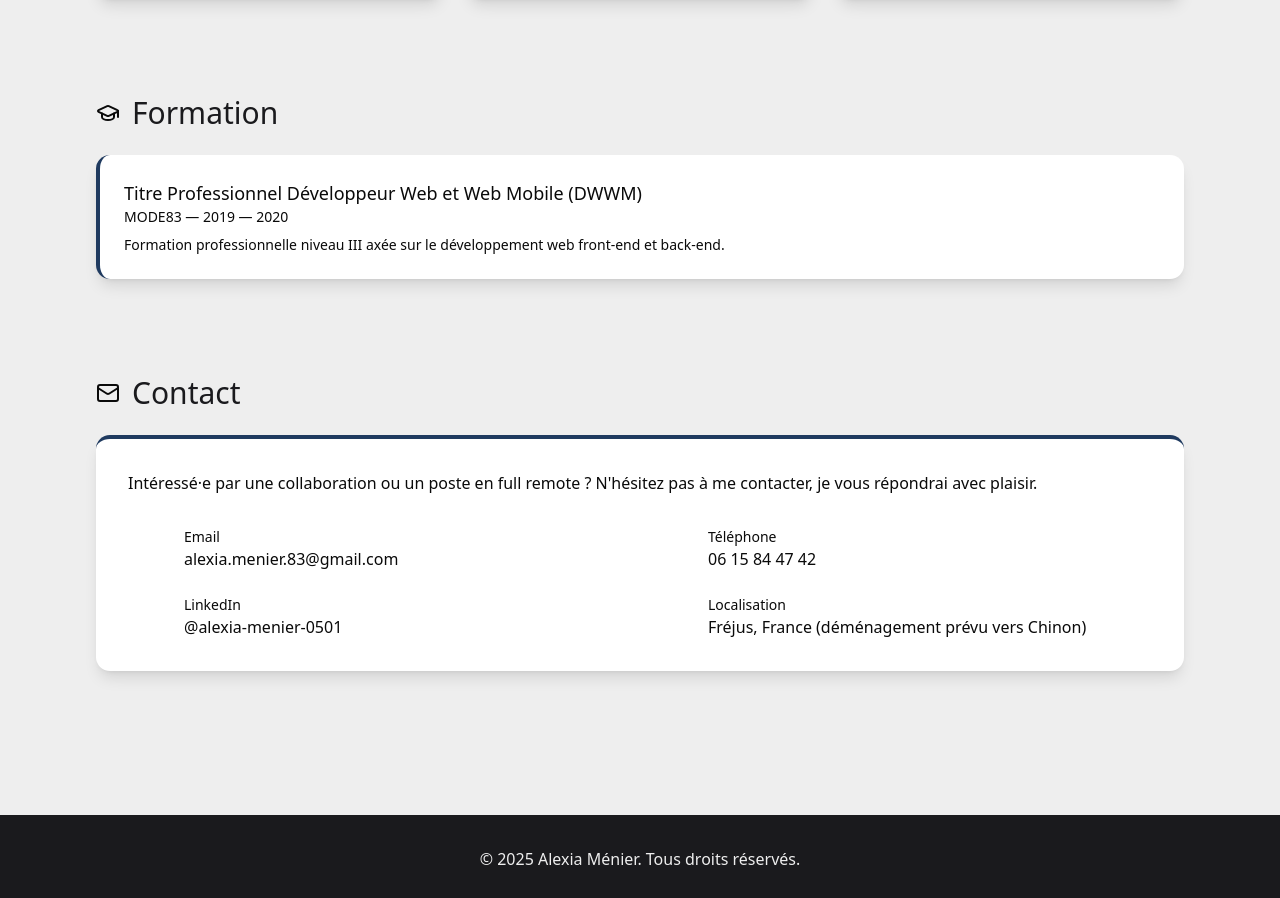
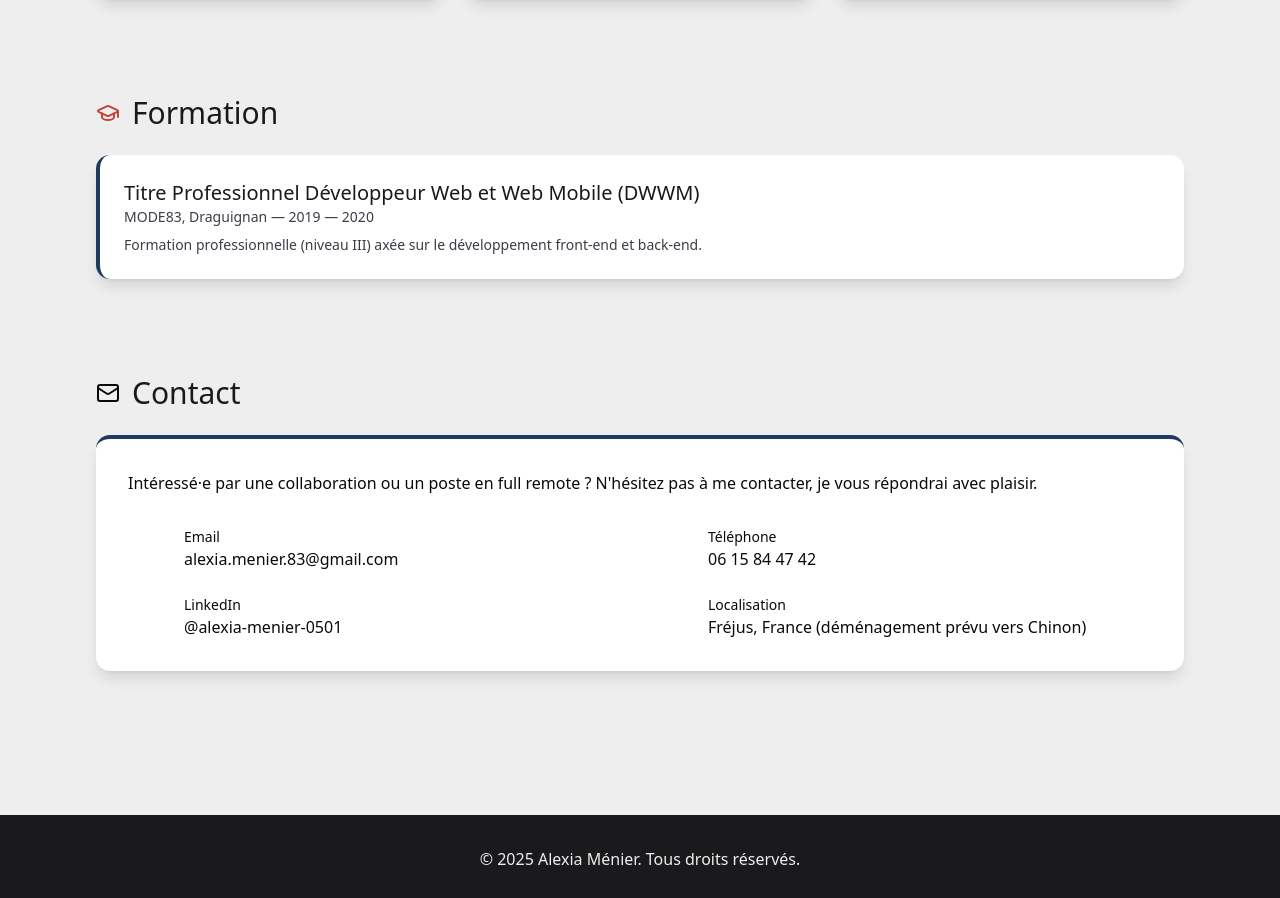
Before and after one commit to almenium/cv-portfolio, a React (Vite) app: page / in a window 1280 px wide. Shown: the part 2779-3677 px from the top of the page. Built offline with nearby package versions, Linux system fonts and the light colour scheme.

Commit message:
Update education.tsx

```diff
--- a/src/components/education.tsx
+++ b/src/components/education.tsx
@@ -5,16 +5,17 @@ export function Education() {
     {
       id: 1,
       degree: "Titre Professionnel Développeur Web et Web Mobile (DWWM)",
-      institution: "MODE83",
+      institution: "MODE83, Draguignan",
       period: "2019 — 2020",
-      description: "Formation professionnelle niveau III axée sur le développement web front-end et back-end.",
+      description:
+        "Formation professionnelle (niveau III) axée sur le développement front-end et back-end.",
     },
   ];
 
   return (
     <section id="education" className="scroll-mt-8">
       <div className="flex items-center gap-3 mb-6">
-        <GraduationCap className="w-6 h-6 text-[#2563EB]" />
+        <GraduationCap className="w-6 h-6 text-[#C44536]" />
         <h2 className="text-3xl text-[#1A1A1D]">Formation</h2>
       </div>
 
@@ -24,11 +25,11 @@ export function Education() {
             key={item.id}
             className="bg-white rounded-xl shadow-lg p-6 border-l-4 border-[#1F3A5F]"
           >
-            <h3 className="text-lg font-semibold text-[#111827]">{item.degree}</h3>
-            <p className="text-sm text-[#4B5563]">
+            <h3 className="text-xl text-[#1A1A1D]">{item.degree}</h3>
+            <p className="text-sm text-[#393E46]">
               {item.institution} — {item.period}
             </p>
-            <p className="text-sm text-[#4B5563] mt-2">{item.description}</p>
+            <p className="text-sm text-[#393E46] mt-2">{item.description}</p>
           </div>
         ))}
       </div>
```
